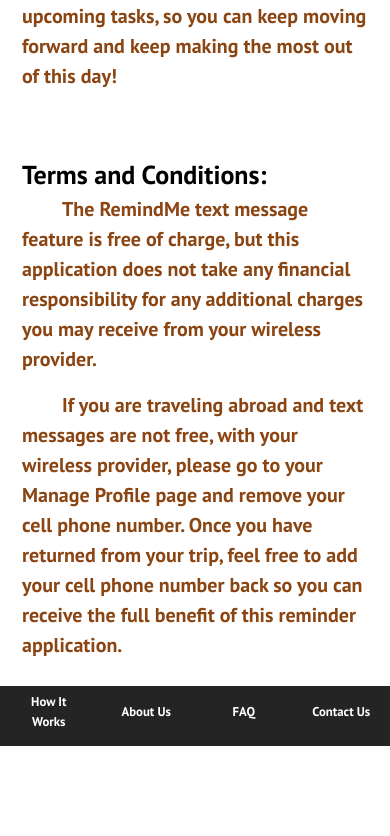
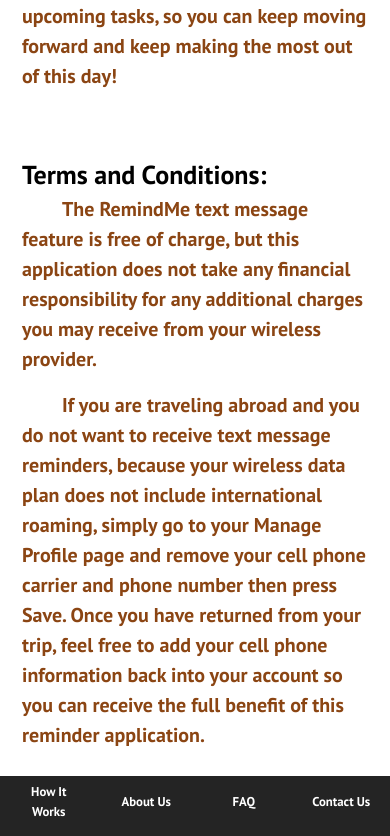
Before and after one commit to bnegussie/RemindMe, a React (Create React App) app in the folder client/: page /howitworks in a window 390 px wide. Shown: the part 972-1808 px from the top of the page. Before the commit the page ends 1718 px from the top, so only its background shows below. Built offline with nearby package versions, Linux system fonts and the light colour scheme; no server answers; the HTML template or start-up script is replaced by a standard one.

Commit message:
added the border for the cell phone section on the Manage Profile page. Also did some refactoring.

```diff
--- a/client/src/components/SignUp.js
+++ b/client/src/components/SignUp.js
@@ -198,7 +198,9 @@ const SignUp = ({ setAuth }) => {
                 </div>
 
                 <fieldset className="cell-phone-fieldset">
-                    <legend className="cell-phone-legend">Optional, but recommended:</legend>
+                    <legend className="cell-phone-legend">
+                        Optional, but recommended:
+                    </legend>
 
                     <div id="cellphone-container">
                         <div className="form-group">
--- a/client/src/components/dashboard/reminders/Search.js
+++ b/client/src/components/dashboard/reminders/Search.js
@@ -240,6 +240,7 @@ function Search({ isAuth }) {
                             className="form-control search"
                             value={titleSearched}
                             onChange={e => activeInput(e)}
+							autoFocus
                         />
 
                         <div className="search-btn-on-search" onClick={searchForReminders}>
--- a/client/src/components/info_pages/HowItWorks.js
+++ b/client/src/components/info_pages/HowItWorks.js
@@ -38,10 +38,12 @@ function HowItWorks() {
                         from your wireless provider.
                     </p>
                     <p>
-                        If you are traveling abroad and text messages are not free, with your wireless
-                        provider, please go to your Manage Profile page and remove your cell phone number.
-                        Once you have returned from your trip, feel free to add your cell phone number
-                        back so you can receive the full benefit of this reminder application.
+                        If you are traveling abroad and you do not want to receive text message reminders,
+                        because your wireless data plan does not include international roaming, simply go
+                        to your Manage Profile page and remove your cell phone carrier and phone number
+                        then press Save. Once you have returned from your trip, feel free to add your
+                        cell phone information back into your account so you can receive the full benefit
+                        of this reminder application.
                     </p>
                 </div>
             </div>
--- a/client/src/components/manage_profile/ChangeGeneralReminderTime.js
+++ b/client/src/components/manage_profile/ChangeGeneralReminderTime.js
@@ -134,7 +134,7 @@ function ChangeGeneralReminderTime() {
 
 								<div className="info-message-grt">
 									<p>
-										Everyday at this time, you will receive your Daily General
+										Everyday at this time, you will receive your General Daily
 										Reminder (if you have any tasks for the upcoming week).
 									</p>
 									<p>
--- a/client/src/components/manage_profile/UpdateProfile.js
+++ b/client/src/components/manage_profile/UpdateProfile.js
@@ -225,7 +225,11 @@ function UpdateProfile() {
 									</label>
 								</div>
 
-								<div id="cellphone-container">
+								<fieldset className="cell-phone-fieldset">
+									<legend className="cell-phone-legend">
+										Optional, but recommended:
+									</legend>
+
 									<div className="form-group profile">
 										<Select
 											value={cPhoneCarrier && {label: cPhoneCarrier}}
@@ -258,10 +262,10 @@ function UpdateProfile() {
 											htmlFor="pNum"
 											className="form-label update-profile pNum">
 
-											Phone number (recommended):
+											Phone number:
 										</label>
 									</div>
-								</div>
+								</fieldset>
                             </div>
 
                             <div className="modal-footer">
```
